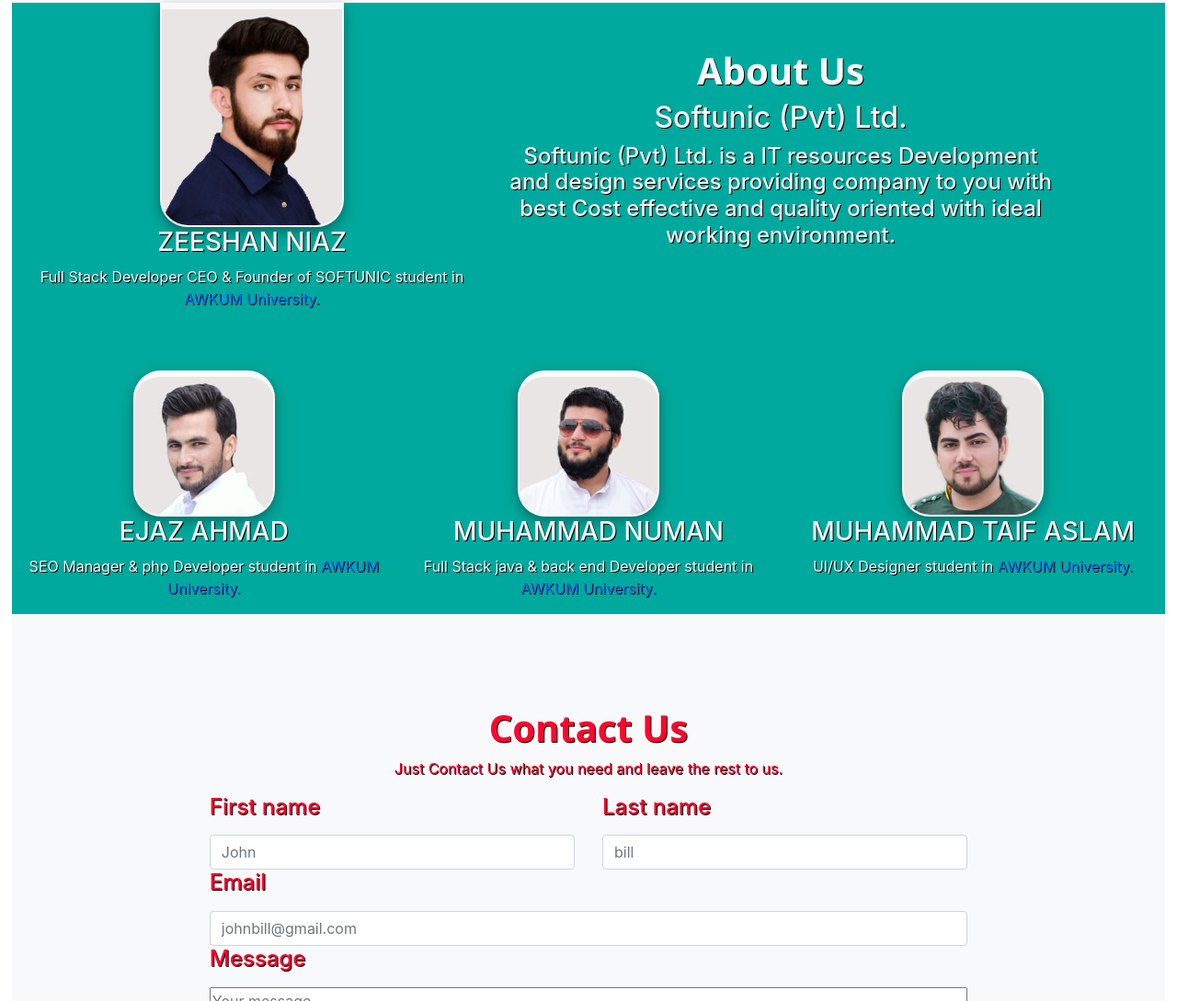
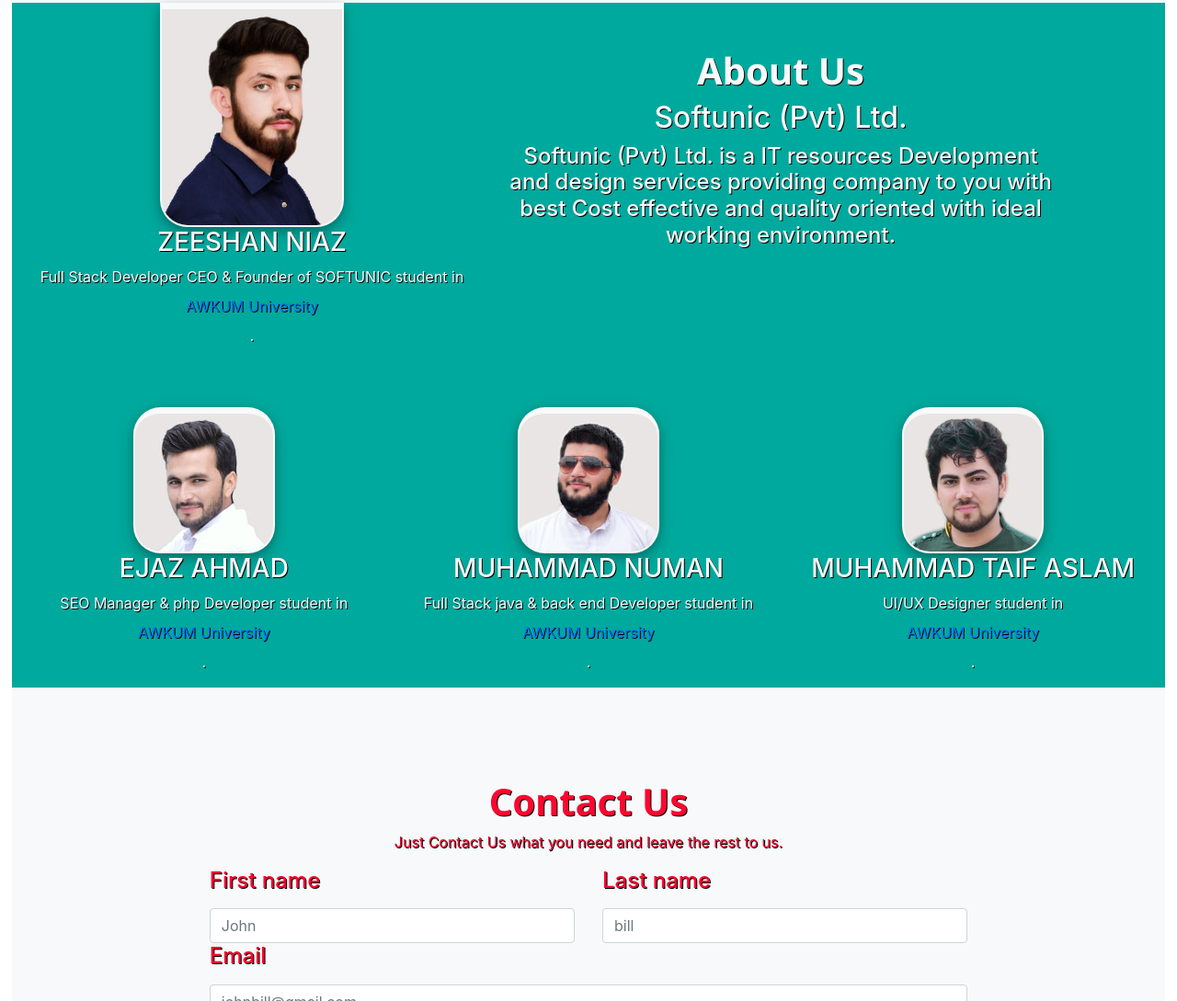
Before and after one commit to softunicweb/page, a plain HTML site: page index.html in a window 1280 px wide. Shown: the part 2104-3193 px from the top of the page at 92% size. Drawn offline with nearby package versions, Linux system fonts and the light colour scheme.

Commit message:
link change

```diff
--- a/index.html
+++ b/index.html
@@ -215,7 +215,7 @@
     <div class="col-lg-5 col-md-5  col-5 about-profile-top">
       <img class="profile-img-top"src="images/profile1.jpg" alt="profile">
       <h3 class="profile-top-heading">ZEESHAN NIAZ</h3>
-      <p class="profile-top-paragraph">Full Stack Developer CEO & Founder of SOFTUNIC student in <a href="https://www.awkum.edu.pk/" >AWKUM University.</a></p>
+      <p class="profile-top-paragraph">Full Stack Developer CEO & Founder of SOFTUNIC student in <a class="nav-link" href="https://www.awkum.edu.pk/" >AWKUM University</a>.</p>
     </div>
     <!-- about data -->
     <div class="col-lg-6 col-md-6  col-7 about-profile">
@@ -231,7 +231,7 @@
       <img class="profile-img"src="images/profile2.jpg" alt="profile">
       <div class="about-data-text">
         <h3 class="about-data-heading">EJAZ AHMAD</h3>
-        <p>SEO Manager & php Developer student in <a href="https://www.awkum.edu.pk/" >AWKUM University.</a></p>
+        <p>SEO Manager & php Developer student in <a class="nav-link" href="https://www.awkum.edu.pk/" >AWKUM University</a>.</p>
       </div>
     </div>
     <!-- about data 4 -->
@@ -239,7 +239,7 @@
       <img class="profile-img"src="images/profile3.jpg" alt="profile">
       <div class="about-data-text">
         <h3 class="about-data-heading">MUHAMMAD NUMAN</h3>
-        <p>Full Stack java & back end Developer student in <a href="https://www.awkum.edu.pk/" >AWKUM University.</a></p>
+        <p>Full Stack java & back end Developer student in <a class="nav-link" href="https://www.awkum.edu.pk/" >AWKUM University</a>.</p>
       </div>
     </div>
     <!-- about data 4 -->
@@ -247,7 +247,7 @@
       <img class="profile-img"src="images/profile4.jpg" alt="profile">
       <div class="about-data-text">
         <h3 class="about-data-heading">MUHAMMAD TAIF ASLAM</h3>
-        <p>UI/UX Designer student in <a href="https://www.awkum.edu.pk/" >AWKUM University.</a></p>
+        <p>UI/UX Designer student in <a class="nav-link" href="https://www.awkum.edu.pk/" >AWKUM University</a>.</p>
       </div>
     </div>
   </div>
```
